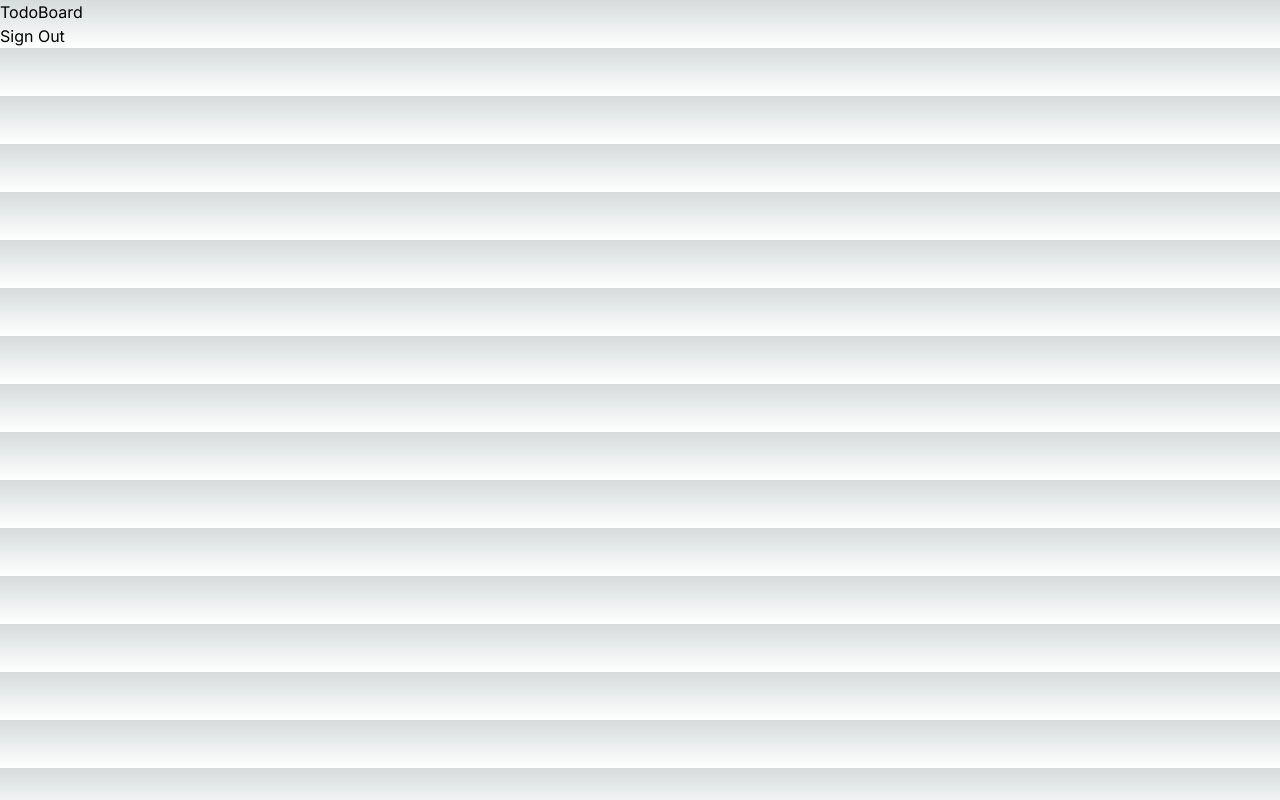
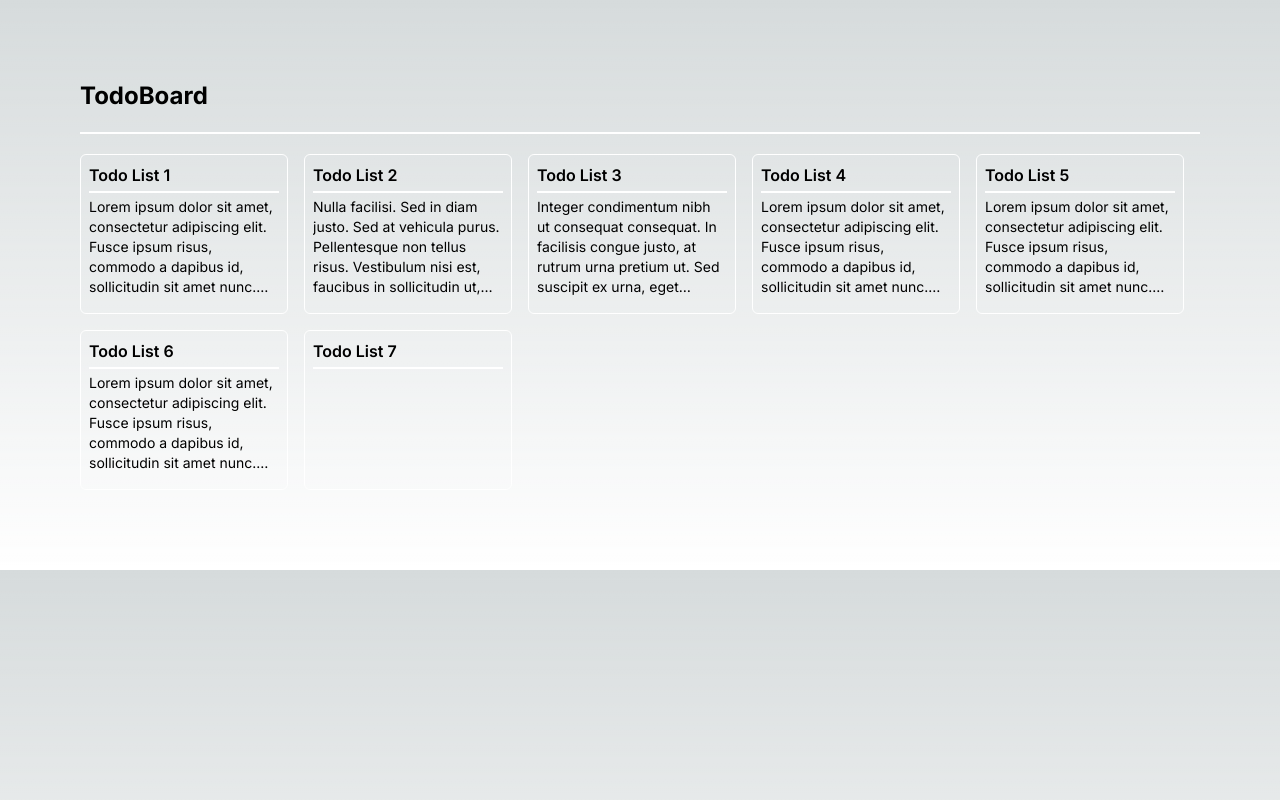
Before and after one commit to onursahal/nextjs-todo, a Next.js app: page /todo-board in a window 1280 px wide. Built offline with nearby package versions, Linux system fonts and the light colour scheme.

Commit message:
feat: todo board init

```diff
--- a/package.json
+++ b/package.json
@@ -9,6 +9,7 @@
     "lint": "next lint"
   },
   "dependencies": {
+    "@tailwindcss/line-clamp": "^0.4.4",
     "firebase": "^10.11.0",
     "next": "14.2.2",
     "react": "^18",
--- /dev/null
+++ b/src/app/(main)/todo-board/TodoBoardCard/TodoBoardCard.tsx
@@ -0,0 +1,18 @@
+import { FC } from "react";
+
+interface TodoBoardCardProps {
+  cardTitle: string;
+  cardDesc?: string;
+}
+
+const TodoBoardCard: FC<TodoBoardCardProps> = ({ cardTitle, cardDesc }) => {
+  return (
+    <button className="w-[calc(20%-1rem)] h-40 border border-white box-border flex flex-col rounded-md p-2">
+      <div className="text-left font-semibold">{cardTitle}</div>
+      <div className="w-full border border-white my-1" />
+      <p className="text-sm line-clamp-5 text-left">{cardDesc}</p>
+    </button>
+  );
+};
+
+export default TodoBoardCard;
--- /dev/null
+++ b/src/app/(main)/todo-board/TodoBoardCard/index.tsx
@@ -0,0 +1,3 @@
+import TodoBoardCard from "./TodoBoardCard";
+
+export default TodoBoardCard;
--- a/src/app/(main)/todo-board/page.tsx
+++ b/src/app/(main)/todo-board/page.tsx
@@ -2,18 +2,29 @@
 
 import { signOut } from "@/firebase/auth";
 import { useRouter } from "next/navigation";
+import TodoBoardCard from "./TodoBoardCard";
+import { todoListsMock } from "@/mock/todolists.mock";
 
 const TodoBoard = () => {
   const router = useRouter();
+  const response = todoListsMock;
 
   const signOutUser = async () => {
     const isSignedOut = await signOut();
     return isSignedOut ? router.push("/") : null;
   };
+
+  const renderTodoBoardCards = () => {
+    return response.map((item) => (
+      <TodoBoardCard cardTitle={item.title} cardDesc={item?.desc} />
+    ));
+  };
   return (
-    <div>
-      <div>TodoBoard</div>
-      <button onClick={signOutUser}>Sign Out</button>
+    <div className="flex flex-col p-20">
+      <div className="text-2xl font-bold">TodoBoard</div>
+      <div className="w-full border border-white my-5" />
+      <div className="flex gap-4 flex-wrap">{renderTodoBoardCards()}</div>
+      {/* <button onClick={signOutUser}>Sign Out</button> */}
     </div>
   );
 };
--- /dev/null
+++ b/src/mock/todolists.mock.ts
@@ -0,0 +1,29 @@
+export const todoListsMock = [
+  {
+    title: "Todo List 1",
+    desc: "Lorem ipsum dolor sit amet, consectetur adipiscing elit. Fusce ipsum risus, commodo a dapibus id, sollicitudin sit amet nunc. Nam mi tellus, convallis eget finibus sed, vestibulum sit amet nulla. In semper lorem vitae lectus bibendum, sed posuere elit mattis. Integer ultricies ex turpis, et aliquet mi viverra pretium. Donec condimentum luctus dui, ac sollicitudin est auctor sit amet. Proin luctus ut ligula a viverra. Mauris ut semper ex, sed eleifend lacus. Sed purus lorem, eleifend vel felis sed, facilisis vulputate tortor. Quisque pretium egestas mollis. Praesent molestie quam lorem, mattis euismod magna scelerisque sed. Sed iaculis laoreet nisi, ac cursus elit porta sed. Ut congue tortor sit amet rhoncus hendrerit. Ut rutrum, lacus quis ultricies condimentum, nulla arcu tempus orci, ac fringilla velit orci at ipsum. Nunc risus sapien, rhoncus ac nisl sed, tempus egestas sem.",
+  },
+  {
+    title: "Todo List 2",
+    desc: "Nulla facilisi. Sed in diam justo. Sed at vehicula purus. Pellentesque non tellus risus. Vestibulum nisi est, faucibus in sollicitudin ut, fermentum et nulla. Duis in ante elit. Sed vulputate molestie diam. Suspendisse nec gravida velit, condimentum vestibulum quam. Donec porttitor purus a interdum accumsan. Integer egestas varius lorem a tempor. Aliquam lectus odio, pulvinar suscipit ante eu, fringilla auctor arcu. Sed porta commodo vestibulum. Vivamus volutpat bibendum sem sit amet scelerisque. Morbi gravida eros quam, eget iaculis felis eleifend condimentum. Quisque vitae suscipit nunc.",
+  },
+  {
+    title: "Todo List 3",
+    desc: "Integer condimentum nibh ut consequat consequat. In facilisis congue justo, at rutrum urna pretium ut. Sed suscipit ex urna, eget imperdiet ante dapibus ut. Integer sit amet varius tortor. Integer aliquet quis velit non condimentum. Vestibulum elementum, tortor sed scelerisque porttitor, risus tortor venenatis nisl, id iaculis neque nisi et mi. Nulla porta odio eu felis malesuada auctor. Quisque egestas euismod urna, sed consectetur purus tincidunt sed. Aliquam ac egestas ante. Ut posuere leo sit amet posuere faucibus.",
+  },
+  {
+    title: "Todo List 4",
+    desc: "Lorem ipsum dolor sit amet, consectetur adipiscing elit. Fusce ipsum risus, commodo a dapibus id, sollicitudin sit amet nunc. Nam mi tellus, convallis eget finibus sed, vestibulum sit amet nulla. In semper lorem vitae lectus bibendum, sed posuere elit mattis. Integer ultricies ex turpis, et aliquet mi viverra pretium. Donec condimentum luctus dui, ac sollicitudin est auctor sit amet. Proin luctus ut ligula a viverra. Mauris ut semper ex, sed eleifend lacus. Sed purus lorem, eleifend vel felis sed, facilisis vulputate tortor. Quisque pretium egestas mollis. Praesent molestie quam lorem, mattis euismod magna scelerisque sed. Sed iaculis laoreet nisi, ac cursus elit porta sed. Ut congue tortor sit amet rhoncus hendrerit. Ut rutrum, lacus quis ultricies condimentum, nulla arcu tempus orci, ac fringilla velit orci at ipsum. Nunc risus sapien, rhoncus ac nisl sed, tempus egestas sem.",
+  },
+  {
+    title: "Todo List 5",
+    desc: "Lorem ipsum dolor sit amet, consectetur adipiscing elit. Fusce ipsum risus, commodo a dapibus id, sollicitudin sit amet nunc. Nam mi tellus, convallis eget finibus sed, vestibulum sit amet nulla. In semper lorem vitae lectus bibendum, sed posuere elit mattis. Integer ultricies ex turpis, et aliquet mi viverra pretium. Donec condimentum luctus dui, ac sollicitudin est auctor sit amet. Proin luctus ut ligula a viverra. Mauris ut semper ex, sed eleifend lacus. Sed purus lorem, eleifend vel felis sed, facilisis vulputate tortor. Quisque pretium egestas mollis. Praesent molestie quam lorem, mattis euismod magna scelerisque sed. Sed iaculis laoreet nisi, ac cursus elit porta sed. Ut congue tortor sit amet rhoncus hendrerit. Ut rutrum, lacus quis ultricies condimentum, nulla arcu tempus orci, ac fringilla velit orci at ipsum. Nunc risus sapien, rhoncus ac nisl sed, tempus egestas sem.",
+  },
+  {
+    title: "Todo List 6",
+    desc: "Lorem ipsum dolor sit amet, consectetur adipiscing elit. Fusce ipsum risus, commodo a dapibus id, sollicitudin sit amet nunc. Nam mi tellus, convallis eget finibus sed, vestibulum sit amet nulla. In semper lorem vitae lectus bibendum, sed posuere elit mattis. Integer ultricies ex turpis, et aliquet mi viverra pretium. Donec condimentum luctus dui, ac sollicitudin est auctor sit amet. Proin luctus ut ligula a viverra. Mauris ut semper ex, sed eleifend lacus. Sed purus lorem, eleifend vel felis sed, facilisis vulputate tortor. Quisque pretium egestas mollis. Praesent molestie quam lorem, mattis euismod magna scelerisque sed. Sed iaculis laoreet nisi, ac cursus elit porta sed. Ut congue tortor sit amet rhoncus hendrerit. Ut rutrum, lacus quis ultricies condimentum, nulla arcu tempus orci, ac fringilla velit orci at ipsum. Nunc risus sapien, rhoncus ac nisl sed, tempus egestas sem.",
+  },
+  {
+    title: "Todo List 7",
+  },
+];
--- a/tailwind.config.ts
+++ b/tailwind.config.ts
@@ -15,6 +15,6 @@ const config: Config = {
       },
     },
   },
-  plugins: [],
+  plugins: [require("@tailwindcss/line-clamp")],
 };
 export default config;
```
